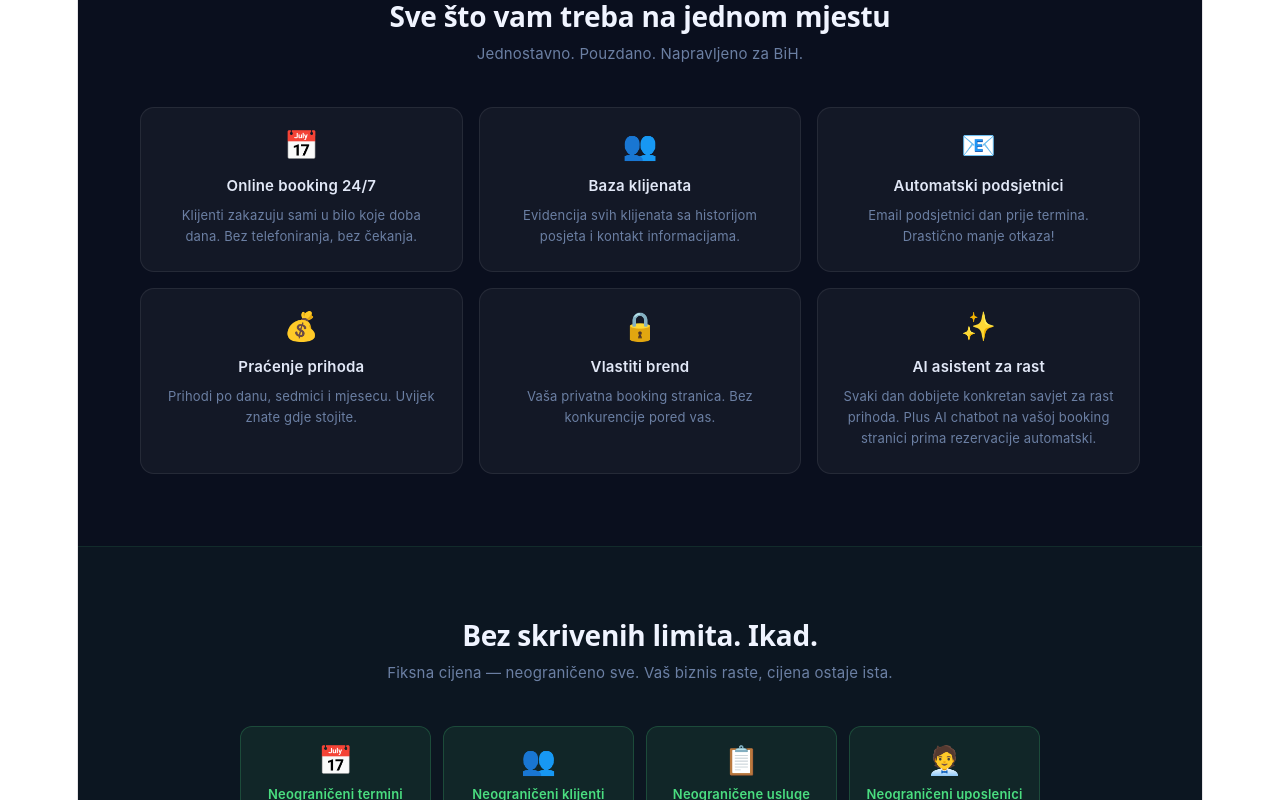
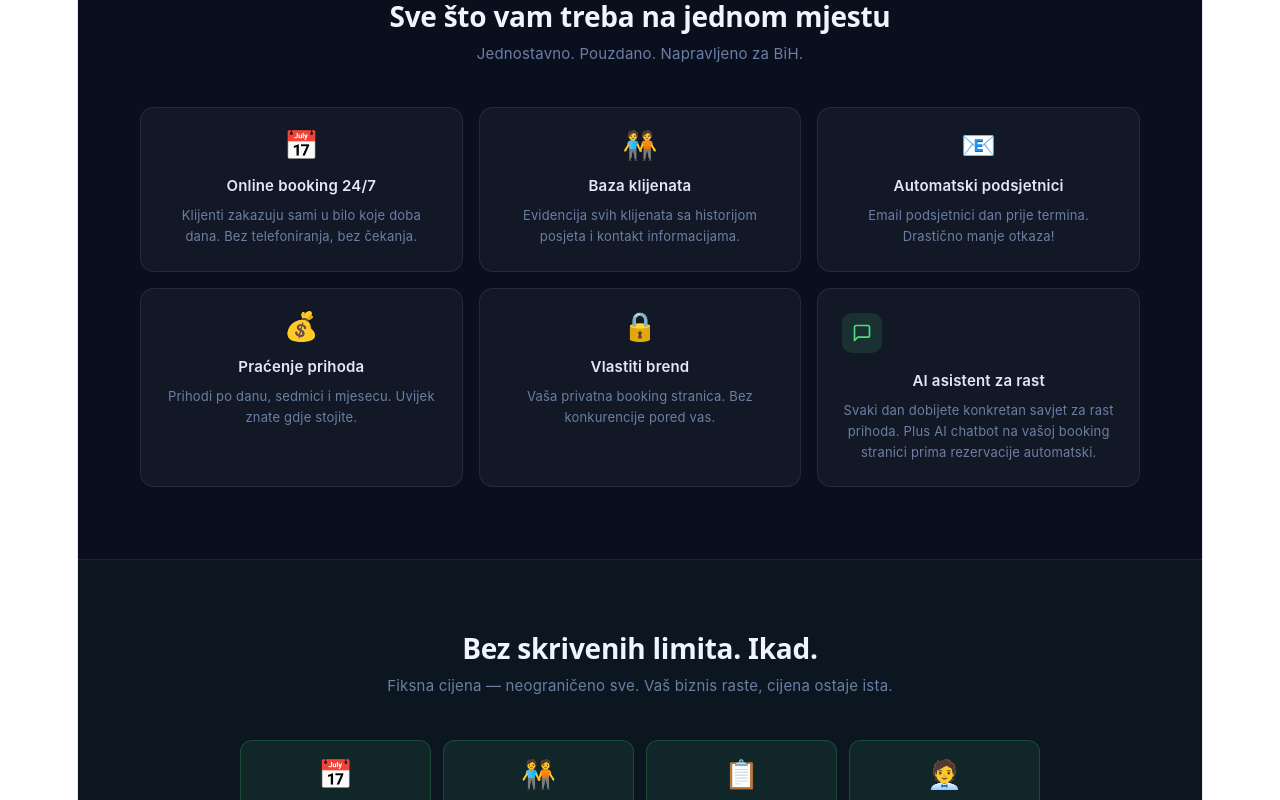
Before and after one commit to adijatadjogo91-cloud/termini-frontend, a React (Vite) app: page / in a window 1280 px wide. Shown: the part 3100-3900 px from the top of the page. Built offline with nearby package versions, Linux system fonts and the light colour scheme.

Commit message:
Landing - SVG AI ikona i ljepse ikone

```diff
--- a/src/pages/Landing.jsx
+++ b/src/pages/Landing.jsx
@@ -100,12 +100,21 @@ export default function Landing() {
   };
 
   const features = [
-    { icon: '📅', title: 'Online booking 24/7', opis: 'Klijenti zakazuju sami u bilo koje doba dana. Bez telefoniranja, bez čekanja.' },
-    { icon: '👥', title: 'Baza klijenata', opis: 'Evidencija svih klijenata sa historijom posjeta i kontakt informacijama.' },
+  { icon: '📅', title: 'Online booking 24/7', opis: 'Klijenti zakazuju sami u bilo koje doba dana. Bez telefoniranja, bez čekanja.' },
+  { icon: '🧑‍🤝‍🧑', title: 'Baza klijenata', opis: 'Evidencija svih klijenata sa historijom posjeta i kontakt informacijama.' },
     { icon: '📧', title: 'Automatski podsjetnici', opis: 'Email podsjetnici dan prije termina. Drastično manje otkaza!' },
     { icon: '💰', title: 'Praćenje prihoda', opis: 'Prihodi po danu, sedmici i mjesecu. Uvijek znate gdje stojite.' },
     { icon: '🔒', title: 'Vlastiti brend', opis: 'Vaša privatna booking stranica. Bez konkurencije pored vas.' },
-    { icon: '✨', title: 'AI asistent za rast', opis: 'Svaki dan dobijete konkretan savjet za rast prihoda. Plus AI chatbot na vašoj booking stranici prima rezervacije automatski.' },
+    {
+  icon: null,
+  svg: (
+    <svg width="20" height="20" viewBox="0 0 24 24" fill="none" stroke="#4ade80" strokeWidth="2" strokeLinecap="round" strokeLinejoin="round">
+      <path d="M21 15a2 2 0 0 1-2 2H7l-4 4V5a2 2 0 0 1 2-2h14a2 2 0 0 1 2 2z"/>
+    </svg>
+  ),
+  title: 'AI asistent za rast',
+  opis: 'Svaki dan dobijete konkretan savjet za rast prihoda. Plus AI chatbot na vašoj booking stranici prima rezervacije automatski.'
+},
   ];
 
   const nise = [
@@ -447,8 +456,16 @@ export default function Landing() {
           <p style={styles.sectionSub}>Jednostavno. Pouzdano. Napravljeno za BiH.</p>
           <div style={{ display: 'grid', gridTemplateColumns: mob ? '1fr' : 'repeat(3, 1fr)', gap: '16px' }}>
             {features.map((f, i) => (
-              <div key={i} style={styles.featCard}>
-                <div style={{ fontSize: '28px', marginBottom: '14px' }}>{f.icon}</div>
+  <div key={i} style={styles.featCard}>
+    <div style={{ marginBottom: '14px' }}>
+      {f.svg ? (
+        <div style={{ width: '40px', height: '40px', borderRadius: '10px', background: 'rgba(74,222,128,0.12)', display: 'flex', alignItems: 'center', justifyContent: 'center' }}>
+          {f.svg}
+        </div>
+      ) : (
+        <div style={{ fontSize: '28px' }}>{f.icon}</div>
+      )}
+    </div>
                 <h3 style={styles.featH3}>{f.title}</h3>
                 <p style={styles.featP}>{f.opis}</p>
               </div>
@@ -465,7 +482,7 @@ export default function Landing() {
           <div style={{ display: 'grid', gridTemplateColumns: mob ? 'repeat(2, 1fr)' : 'repeat(4, 1fr)', gap: '12px' }}>
             {[
               { icon: '📅', label: 'Neograničeni termini' },
-              { icon: '👥', label: 'Neograničeni klijenti' },
+            { icon: '🧑‍🤝‍🧑', label: 'Neograničeni klijenti' },
               { icon: '📋', label: 'Neograničene usluge' },
               { icon: '🧑‍💼', label: 'Neograničeni uposlenici' },
             ].map((item, i) => (
```
